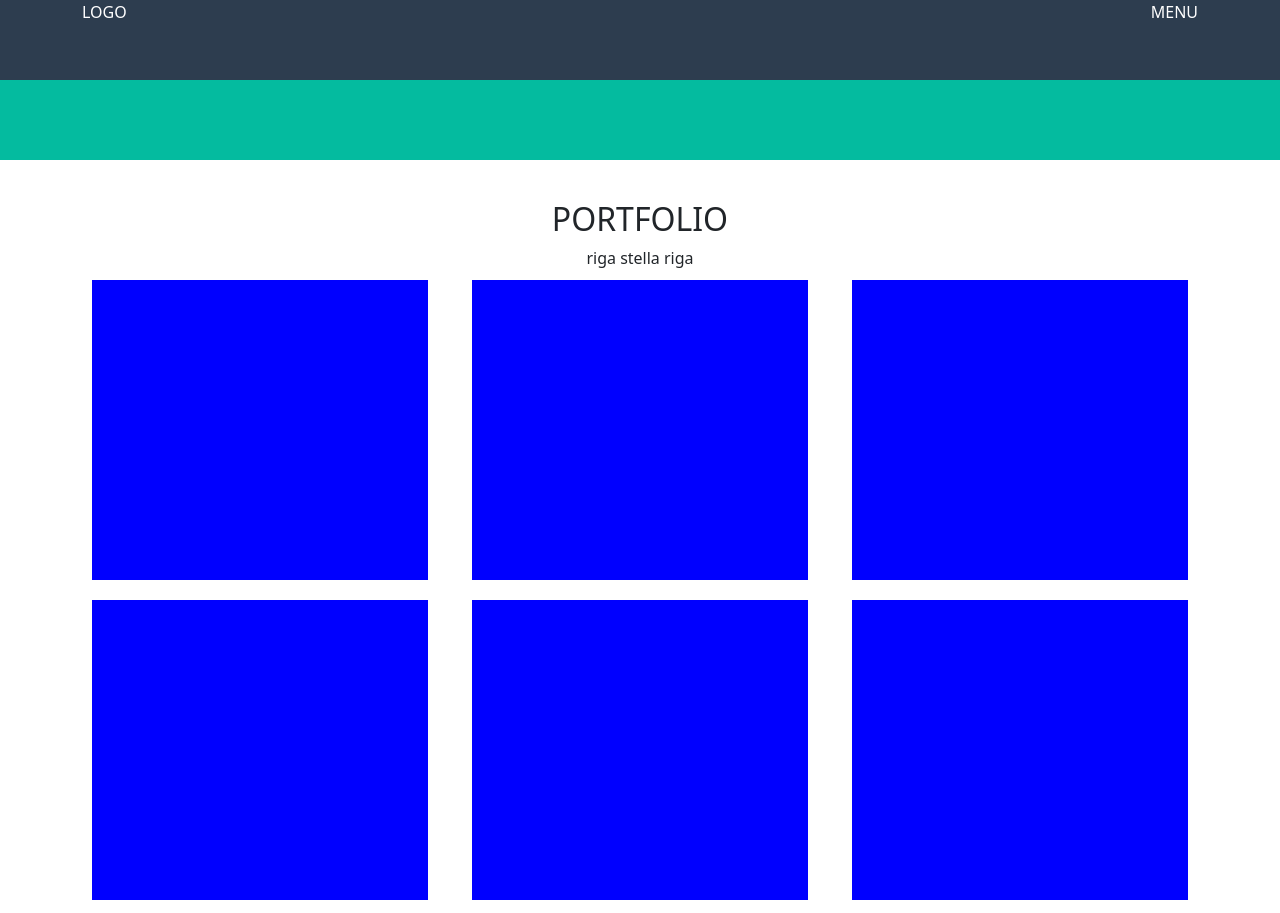
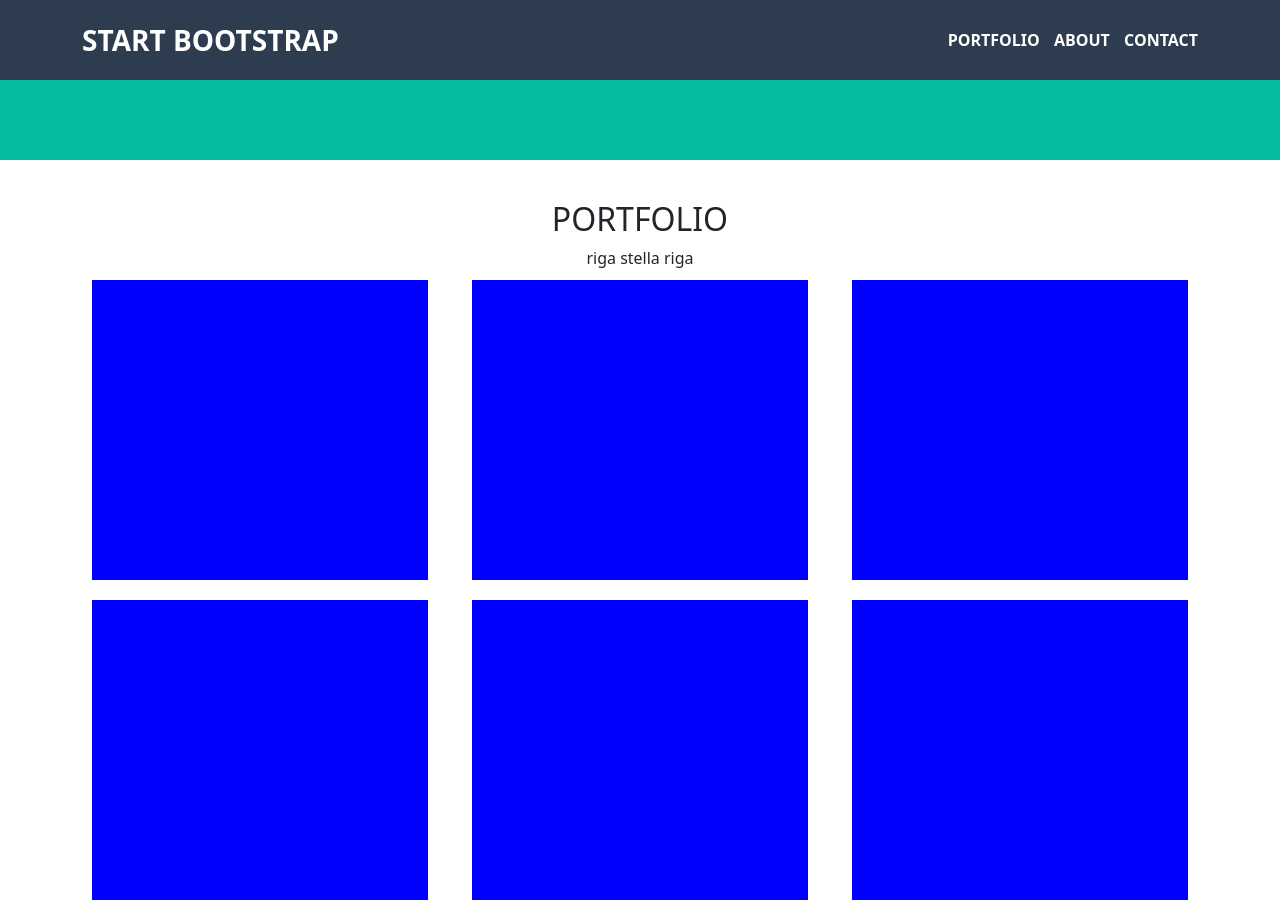
Before and after one commit to ABoni14/html-css-bootstrap-freelancer, a plain HTML site: page index.html in a window 1280 px wide. Shown: the top 913 px of the page. Drawn offline with nearby package versions, Linux system fonts and the light colour scheme.

Commit message:
fix and finisch navbar

```diff
--- a/css/style.css
+++ b/css/style.css
@@ -18,6 +18,32 @@
 header{
   height: 80px;
   color: white;
+  line-height: 80px;
+}
+
+header h3{
+  line-height: 80px;
+  font-weight: bold;
+}
+
+.sc-list-navbar ul li{
+  list-style: none;
+  display: inline-block;
+  padding-left: 10px;
+}
+
+.sc-list-navbar ul li a{
+  text-decoration: none;
+  color: white;
+  font-weight: 600;
+}
+
+.small-nav-hamb i{
+  color: #8f8e8c;
+  font-size: 20px;
+  border: 1px solid white;
+  padding: 5px 10px;
+  border-radius: 5px;
 }
 
 .sc-jambotron{
--- a/index.html
+++ b/index.html
@@ -4,6 +4,13 @@
   <meta charset="UTF-8">
   <meta http-equiv="X-UA-Compatible" content="IE=edge">
   <meta name="viewport" content="width=device-width, initial-scale=1.0">
+  <link
+      rel="stylesheet"
+      href="https://cdnjs.cloudflare.com/ajax/libs/font-awesome/5.10.0/css/all.min.css"
+      integrity="sha512-PgQMlq+nqFLV4ylk1gwUOgm6CtIIXkKwaIHp/PAIWHzig/lKZSEGKEysh0TCVbHJXCLN7WetD8TFecIky75ZfQ=="
+      crossorigin="anonymous"
+      referrerpolicy="no-referrer"
+    />
   <link href="https://cdn.jsdelivr.net/npm/bootstrap@5.1.3/dist/css/bootstrap.min.css" rel="stylesheet" integrity="sha384-1BmE4kWBq78iYhFldvKuhfTAU6auU8tT94WrHftjDbrCEXSU1oBoqyl2QvZ6jIW3" crossorigin="anonymous">
   <link rel="stylesheet" href="css/style.css">
   <title>Document</title>
@@ -11,13 +18,25 @@
 <body>
 
   <!-- HEADER -->
-  <header class="sc-bg-blue fixed-top">
+  <header class="sc-bg-blue fixed-top custo-header">
     <div class="container">
       <div class="row">
-        <div class="col">LOGO</div>
+        <div class="col">
+          <h3>START BOOTSTRAP</h3>
+        </div>
         <div class="col text-end">
-          <div class="d-none d-md-block">MENU</div>
-          <div class="d-md-none">HAMB</div>
+          <div class="d-none d-md-block sc-list-navbar">
+            <ul>
+              <li><a href="#">PORTFOLIO</a></li>
+              <li><a href="#">ABOUT</a></li>
+              <li><a href="#">CONTACT</a></li>
+            </ul>
+          </div>
+          <div class="d-md-none">
+            <div class="small-nav-hamb">
+              <i class="fas fa-bars"></i>
+            </div>
+          </div>
         </div>
       </div>
     </div>
```
